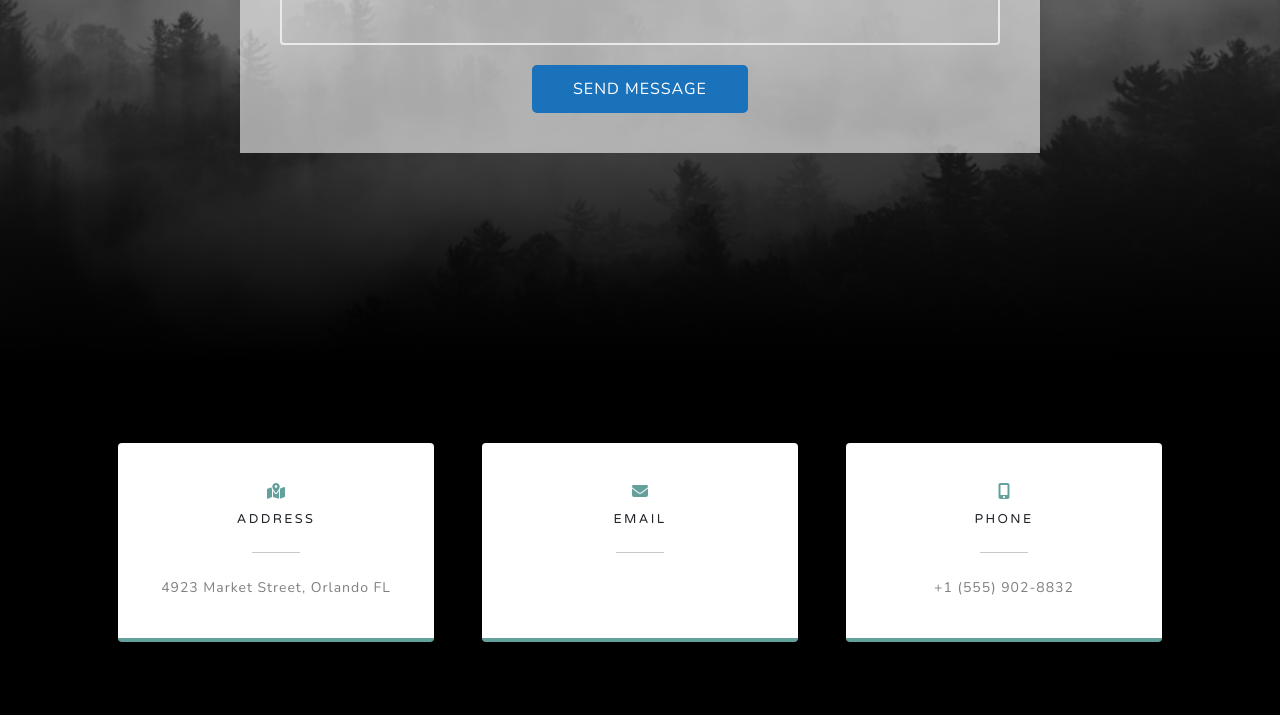
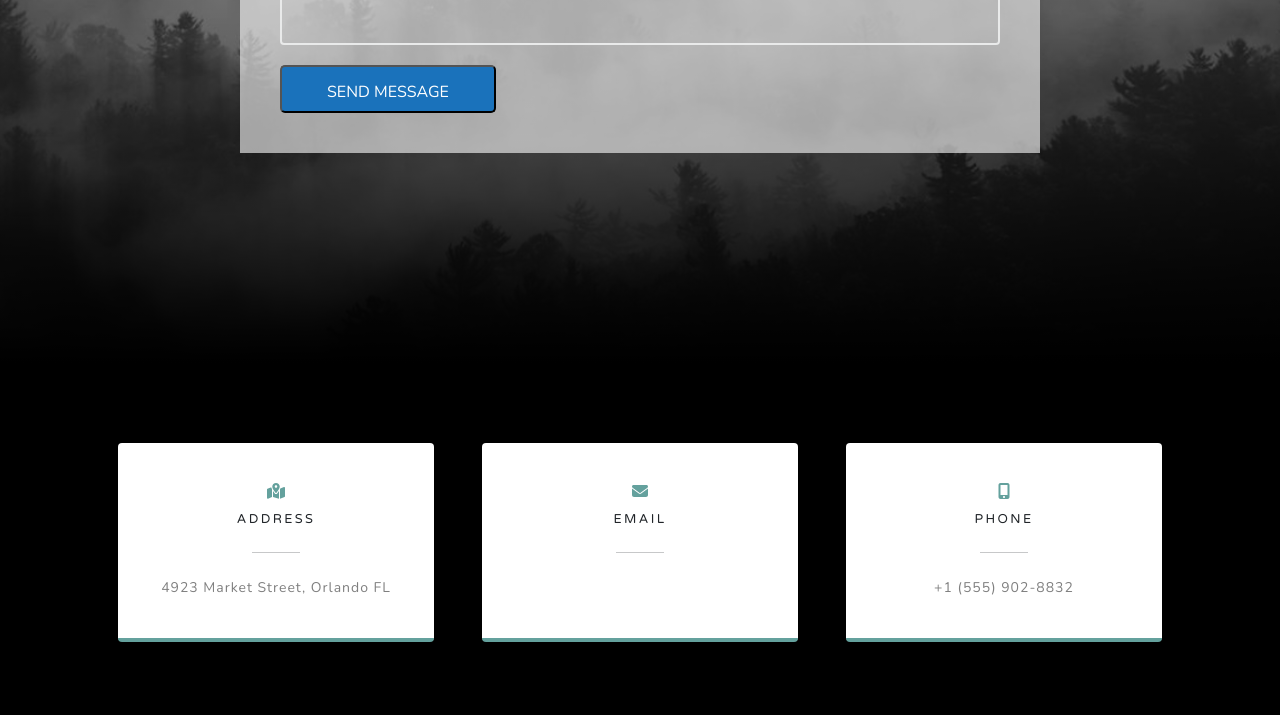
Before and after one commit to BrendanPeterson/Nashua-Website, a plain HTML site: page index.html in a window 1280 px wide. Shown: the part 4370-5085 px from the top of the page. Drawn offline with nearby package versions, Linux system fonts and the light colour scheme.

Commit message:
edited button

```diff
--- a/index.html
+++ b/index.html
@@ -126,7 +126,9 @@
                         <div class="msg">
                             <textarea id="msg" class="area" placeholder="Leave a Message!" required></textarea>
                         </div>
-                        <div class="btn-contact" onclick="clearFields();">Send Message</div>
+                        <div>
+                            <button type="submit" class="btn-contact" onclick="clearFields();">Send Message</button>
+                        </div>
                 </div>
             </section>
 
```
